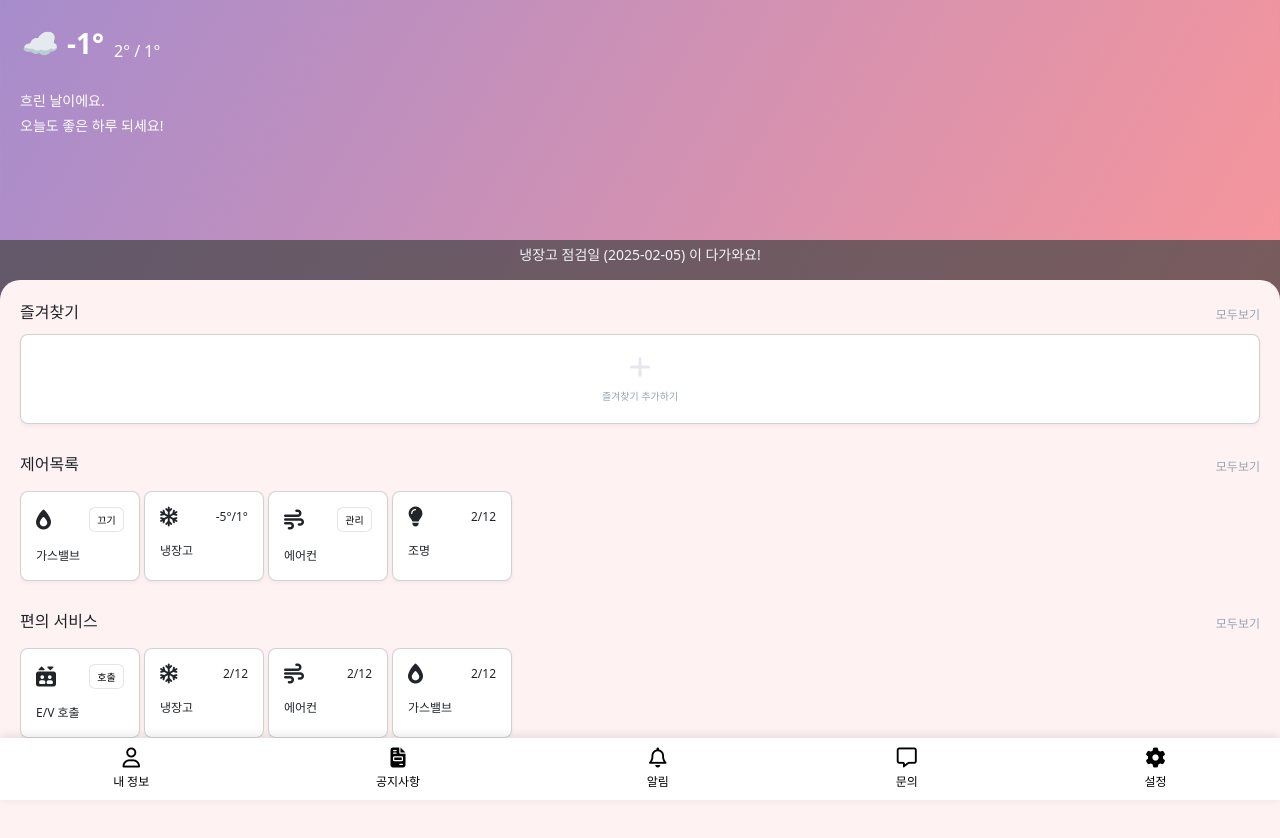
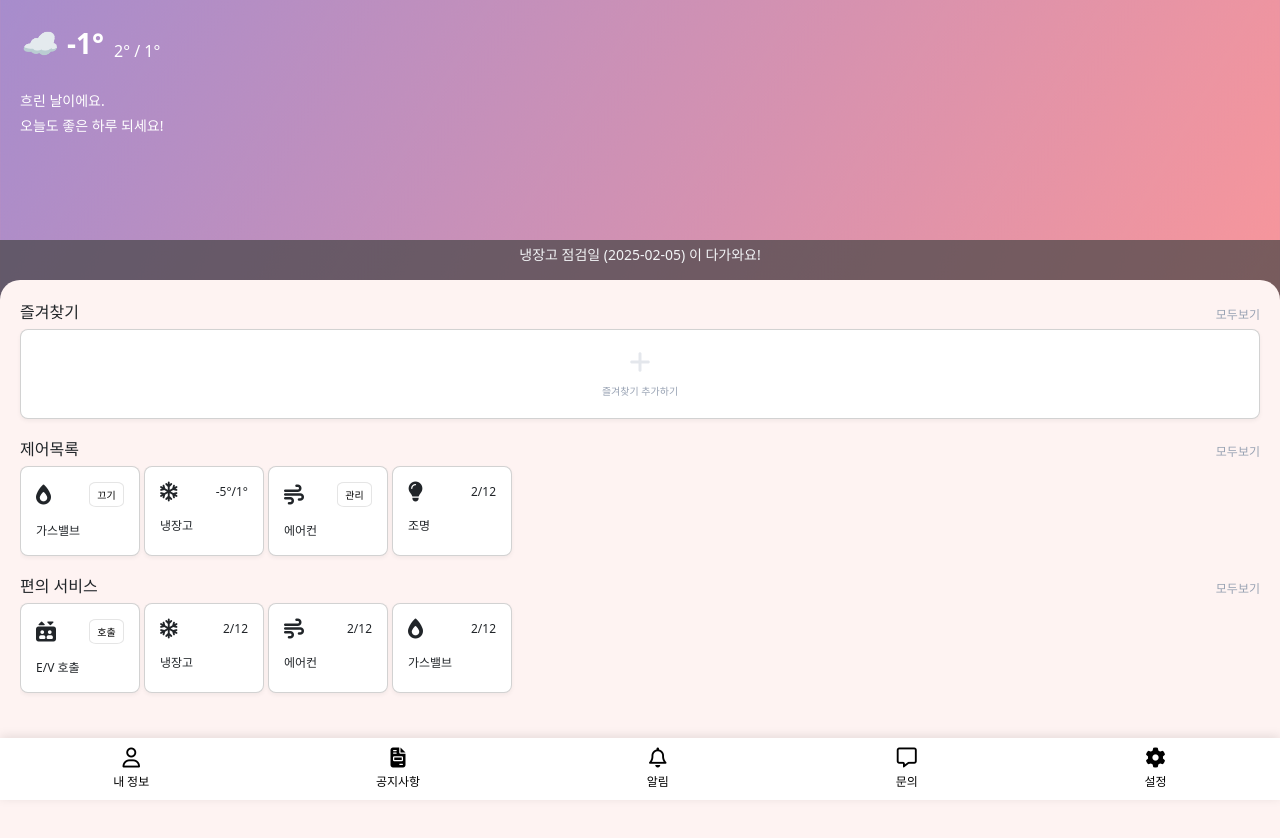
Before and after one commit to HAE-SMARTFACTORY-5/mv-client, a Vue app: page / in a window 1280 px wide. Shown: the top 838 px of the page. Built offline with nearby package versions, Linux system fonts and the light colour scheme.

Commit message:
[HV-47] chore: 홈화면 컴포넌트 간 간격 줄이기

```diff
--- a/src/views/HomeView.vue
+++ b/src/views/HomeView.vue
@@ -257,13 +257,12 @@ const serviceItems = [
 }
 
 .section {
-  margin-bottom: 20px;
+  margin-bottom: 10px;
 
   &__header {
     display: flex;
     justify-content: space-between;
     align-items: flex-end;
-    margin-bottom: 10px;
 
     &-link {
       font-size: 12px;
```
